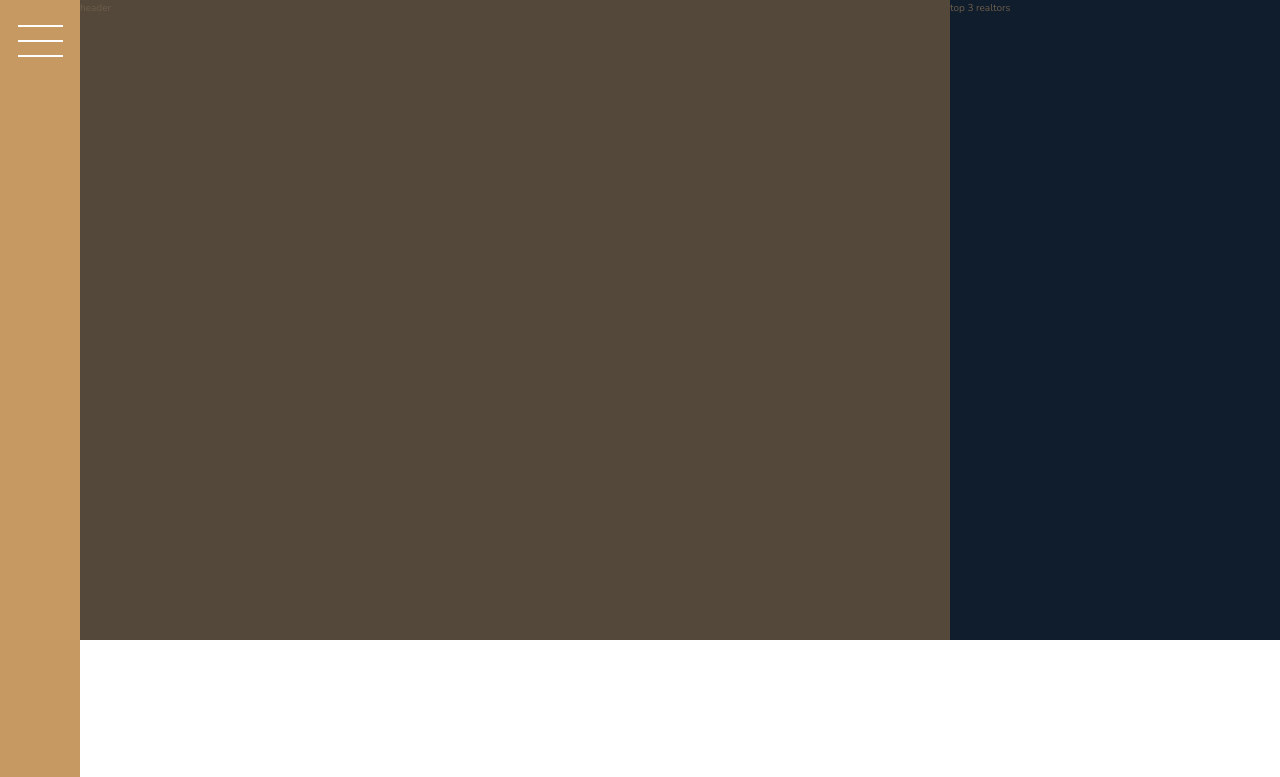
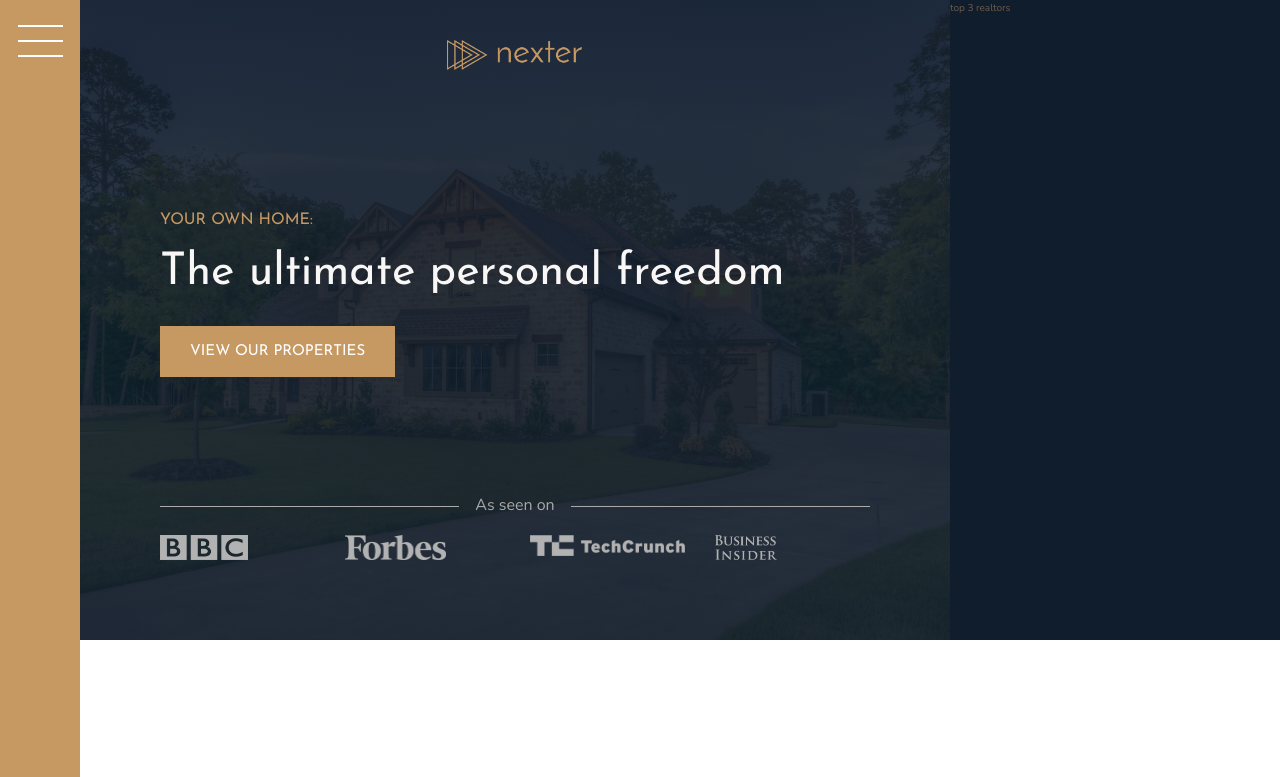
Before and after one commit to chak-eeb/GridProject, a website: page index.html in a window 1280 px wide. Shown: the top 777 px of the page. Drawn offline with nearby package versions, Linux system fonts and the light colour scheme.

Commit message:
continue working on the header

```diff
--- a/index.html
+++ b/index.html
@@ -20,7 +20,17 @@
 			<button class="nav-btn"></button>
 		</div>
 		<header class="header">
-			header
+            <img src="img/logo.png" alt="logo of the company" class="header__logo">
+            <h3 class="heading-3">Your own home:</h3>
+            <h1 class="heading-1">The ultimate personal freedom</h1>
+            <button class="btn header__btn">View our properties</button>
+            <div class="header__seenon-text">As seen on</div>
+            <div class="header__seenon-logos">
+                <img src="img/logo-bbc.png" alt="bbc logo">
+                <img src="img/logo-forbes.png" alt="forbes logo">
+                <img src="img/logo-techcrunch.png " alt="techcrunch logo">
+                <img src="img/logo-bi.png" alt="bi logo">
+            </div>
 		</header>
 		<div class="realtors">
 			top 3 realtors
--- a/sass/_header.scss
+++ b/sass/_header.scss
@@ -1,4 +1,59 @@
-header {
+.header {
 	background-color: $color-grey-dark-1;
 	grid-column: full-start / col-end 6;
+	background-image: linear-gradient(
+			rgba($color-secondary, 0.9),
+			rgba($color-secondary, 0.9)
+		),
+		url(../img/hero.jpeg);
+	background-size: cover;
+	background-position: center;
+	padding: 8rem;
+	padding-top: 4rem;
+
+	display: grid;
+	grid-template-rows: 1fr min-content minmax(6rem, min-content) 1fr;
+	grid-template-columns: minmax(min-content, max-content);
+	grid-row-gap: 1.6rem;
+	justify-content: center;
+
+	&__logo {
+		height: 3rem;
+		justify-self: center;
+	}
+
+	&__btn {
+		align-self: start;
+		justify-self: start;
+	}
+
+	&__seenon-text {
+		display: grid;
+		grid-template-columns: 1fr max-content 1fr;
+		align-items: center;
+		gap: 1.6rem;
+
+		color: $color-grey-light-2;
+		font-size: 1.6rem;
+
+		&::before,
+		&::after {
+			height: 1px;
+			background-color: currentColor;
+			content: "";
+			display: block;
+		}
+	}
+
+	&__seenon-logos {
+		display: grid;
+		grid-template-columns: repeat(4, 1fr);
+		gap: 3rem;
+		justify-content: center;
+		img {
+			max-height: 2.5rem;
+			max-width: 100%;
+			filter: brightness(70%);
+		}
+	}
 }
--- a/sass/_typography.scss
+++ b/sass/_typography.scss
@@ -5,6 +5,9 @@
 
 .heading-1 {
 	@extend %heading;
+	font-size: 4.5rem;
+	color: $color-grey-light-1;
+	line-height: 1;
 }
 
 .heading-2 {
```
Also changed, not shown: css/style.css, sass/main.css, 1 other file.
